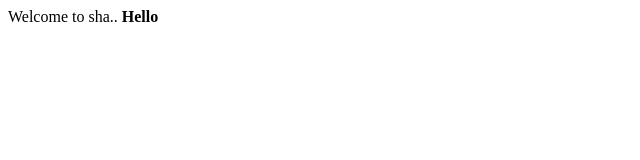
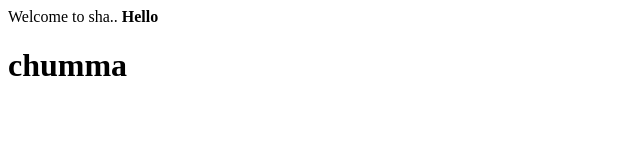
Before and after one commit to sreejithkayyoor/git-tut, a website: page index.html in a window 1280 px wide. Shown: the whole page, without its empty margins (0-640 px from the left). Drawn offline with Linux system fonts and the light colour scheme.

Commit message:
fourth commit

```diff
--- a/sha.html
+++ b/index.html
@@ -5,5 +5,6 @@
     <body>
         Welcome to sha..
         <b>Hello</b>
+        <h1>chumma</h1>
     </body>
 </html>
```
Also changed, not shown: package.json (added, +24 -0 lines), 2 other files.
